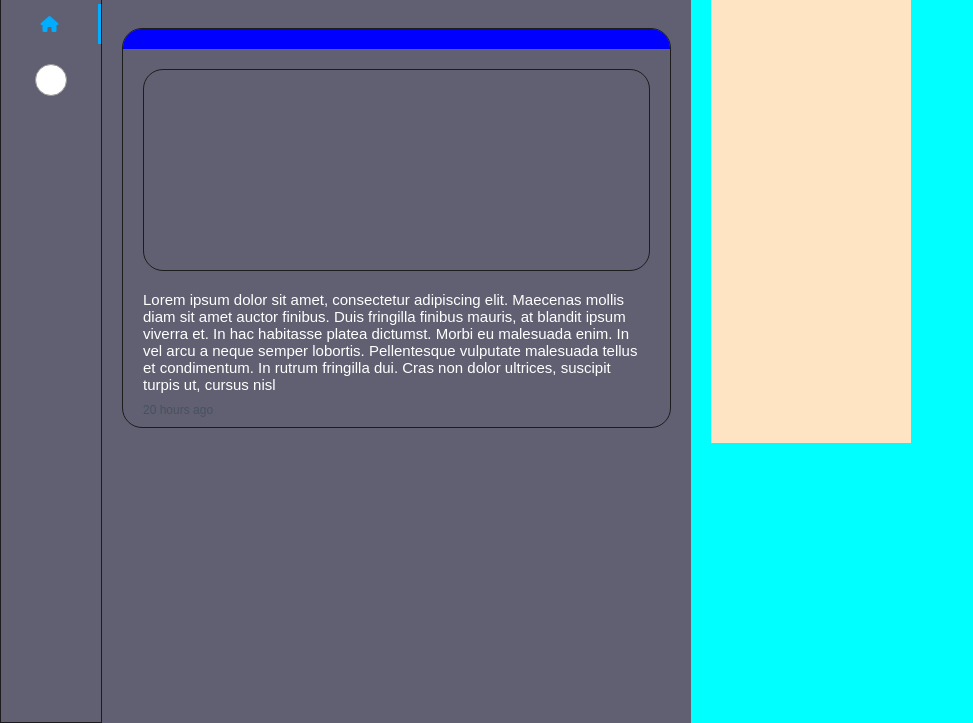
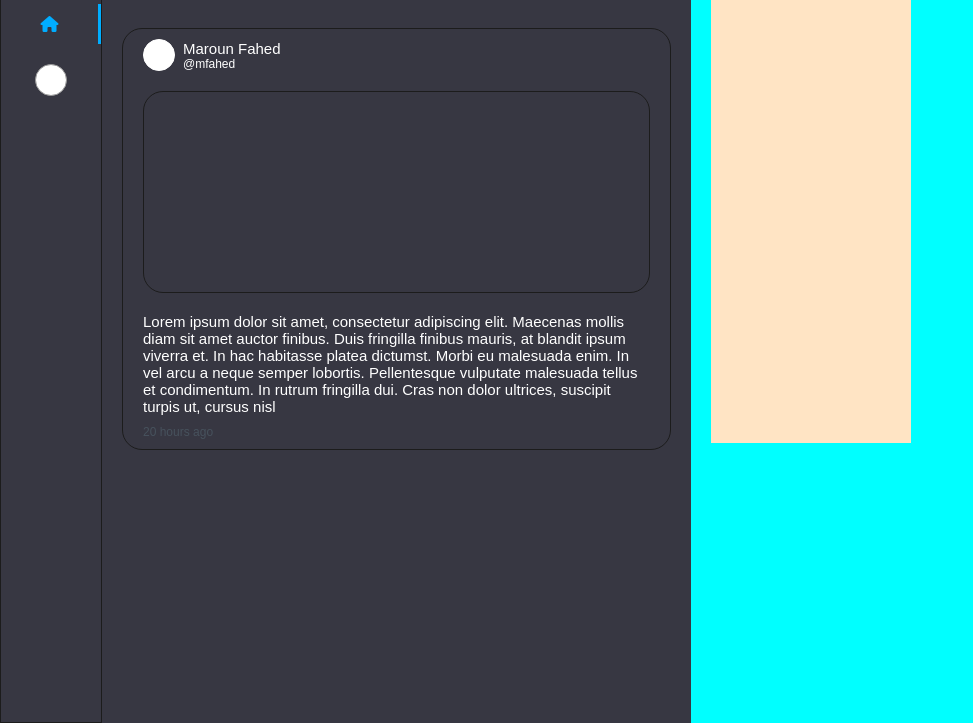
Before and after one commit to MarounFahed/twitter-clone, a plain HTML site: page TwitterClone/index.html in a window 1280 px wide. Shown: the part 77-800 px from the top of the page, without its empty margins (0-973 px from the left). Drawn offline with Linux system fonts and the light colour scheme.

Commit message:
Complete User Info HTML and Styling

```diff
--- a/TwitterClone/index.html
+++ b/TwitterClone/index.html
@@ -43,11 +43,23 @@
 
             <!--TWEETS LIST START-->
             <div class="tweets-list">
+                <!--INDIVIDUAL TWEET START-->
                 <div class="tweet-container">
-                    <div class="tweet-user-info"></div>
+                    <!--USER INFO START-->
+                    <div class="tweet-user-info">
+                        <div class="tweet-user-profile"></div>
+                        <div class="tweet-user-name-container">
+                            <div class="tweet-user-fullname">Maroun Fahed</div>
+                            <div class="tweet-user-username">@mfahed</div>
+                        </div>
+                    </div>
+                    <!--USER INFO END-->
 
+                    <!--TWEET IMAGES START-->
                     <div class="tweet-images-container"></div>
+                    <!--TWEET IMAGES END-->
 
+                    <!--TWEET TEXT START-->
                     <div class="tweet-text-container">
                         Lorem ipsum dolor sit amet, consectetur adipiscing elit. Maecenas mollis diam sit amet auctor
                         finibus. Duis fringilla finibus mauris, at blandit ipsum viverra et. In hac habitasse platea
@@ -55,11 +67,13 @@
                         malesuada tellus et condimentum. In rutrum fringilla dui. Cras non dolor ultrices, suscipit
                         turpis ut, cursus nisl
                     </div>
+                    <!--TWEET TEXT END-->
 
                     <div class="tweet-date-container">
                         20 hours ago
                     </div>
                 </div>
+                <!--INDIVIDUAL TWEET END-->
             </div>
             <!--TWEETS LIST END-->
 
--- a/TwitterClone/style/style.css
+++ b/TwitterClone/style/style.css
@@ -7,7 +7,7 @@ body {
   width: 100%;
   min-height: 100vh;
   display: flex;
-  background-color: #606072;
+  background-color: #373742;
 }
 
 .navigation-container {
--- a/TwitterClone/style/tweet.css
+++ b/TwitterClone/style/tweet.css
@@ -7,8 +7,30 @@
 }
 
 .tweet-user-info {
-  height: 20px;
-  background-color: blue;
+  margin: 10px 20px 0px;
+  display: flex;
+  align-items: center;
+}
+
+.tweet-user-profile {
+  width: 30px;
+  height: 30px;
+  background-color: white;
+  border: 1px solid white;
+  border-radius: 50%;
+}
+
+.tweet-user-name-container {
+  color: white;
+  margin-left: 8px;
+}
+
+.tweet-user-fullname {
+  font-size: 15px;
+}
+
+.tweet-user-username {
+  font-size: 12px;
 }
 
 .tweet-images-container {
```
